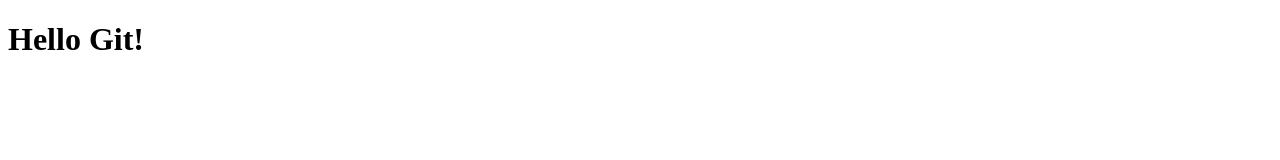
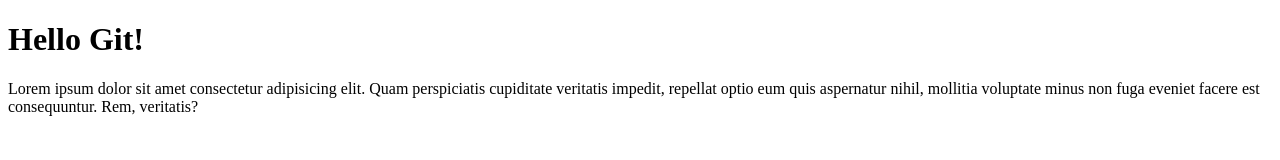
Before and after one commit to rotosti/my_first_repo, a plain HTML site: page index.html in a window 1280 px wide. Drawn offline with Linux system fonts and the light colour scheme.

Commit message:
updated paragraph

```diff
--- a/index.html
+++ b/index.html
@@ -8,5 +8,6 @@
 </head>
 <body>
     <h1>Hello Git!</h1>
+    <p>Lorem ipsum dolor sit amet consectetur adipisicing elit. Quam perspiciatis cupiditate veritatis impedit, repellat optio eum quis aspernatur nihil, mollitia voluptate minus non fuga eveniet facere est consequuntur. Rem, veritatis?</p>
 </body>
 </html>
```
